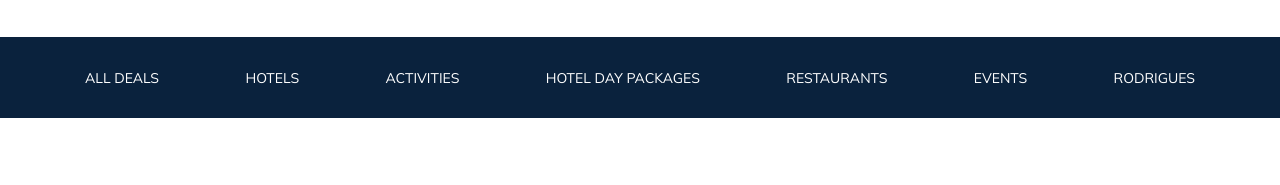
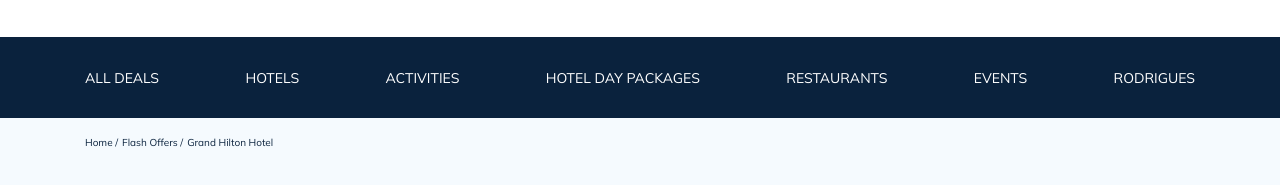
Before and after one commit to mamuritto/Tour-plan, a plain HTML site: page index.html in a window 1280 px wide. Shown: the part 83-268 px from the top of the page. Drawn offline with Linux system fonts and the light colour scheme.

Commit message:
Create: Breadcrumb

```diff
--- a/index.html
+++ b/index.html
@@ -68,5 +68,21 @@
       </div>
     </div>
   </header>
+
+  <nav class="breadcrumb">
+    <div class="container">
+      <ul class="breadcrumb-list">
+        <li class="breadcrumb-list__item">
+          <a href="#!" class="breadcrumb-list__link">Home</a>
+        </li>
+        <li class="breadcrumb-list__item">
+          <a href="#!" class="breadcrumb-list__link">Flash Offers</a>
+        </li>
+        <li class="breadcrumb-list__item">
+          Grand Hilton Hotel
+        </li>
+      </ul>
+    </div>
+  </nav>
 </body>
 </html>
--- a/sass/_settings.sass
+++ b/sass/_settings.sass
@@ -3,6 +3,7 @@
 body
   font-family: 'Mulish', sans-serif
   color: $text
+  background-color: $body
 a
   text-decoration: none
 .container
--- a/sass/_var.sass
+++ b/sass/_var.sass
@@ -2,3 +2,4 @@ $button: #EC1F46
 $text: #333333
 $dark: #0A223D
 $light: #fff
+$body: #F5FAFE
--- /dev/null
+++ b/sass/sections/_breadcrumbs.sass
@@ -0,0 +1,17 @@
+.breadcrumb
+  &-list
+    display: flex
+    align-items: center
+    padding: 18px 0
+    list-style: none
+    margin: 0
+    &__item
+      font-size: 10px
+      line-height: 13px
+      color: $dark
+      &:not(:last-child)
+        &::after
+          content: '/'
+          margin-right: 4px
+    &__link
+      color: $dark
--- a/sass/style.sass
+++ b/sass/style.sass
@@ -8,3 +8,5 @@
 @import 'sections/header'
 // Подключение стилей для адаптива
 @import 'media'
+// Стили Breadcrumbs
+@import 'sections/breadcrumbs'
```
Also changed, not shown: css/style.css, 1 other file.
